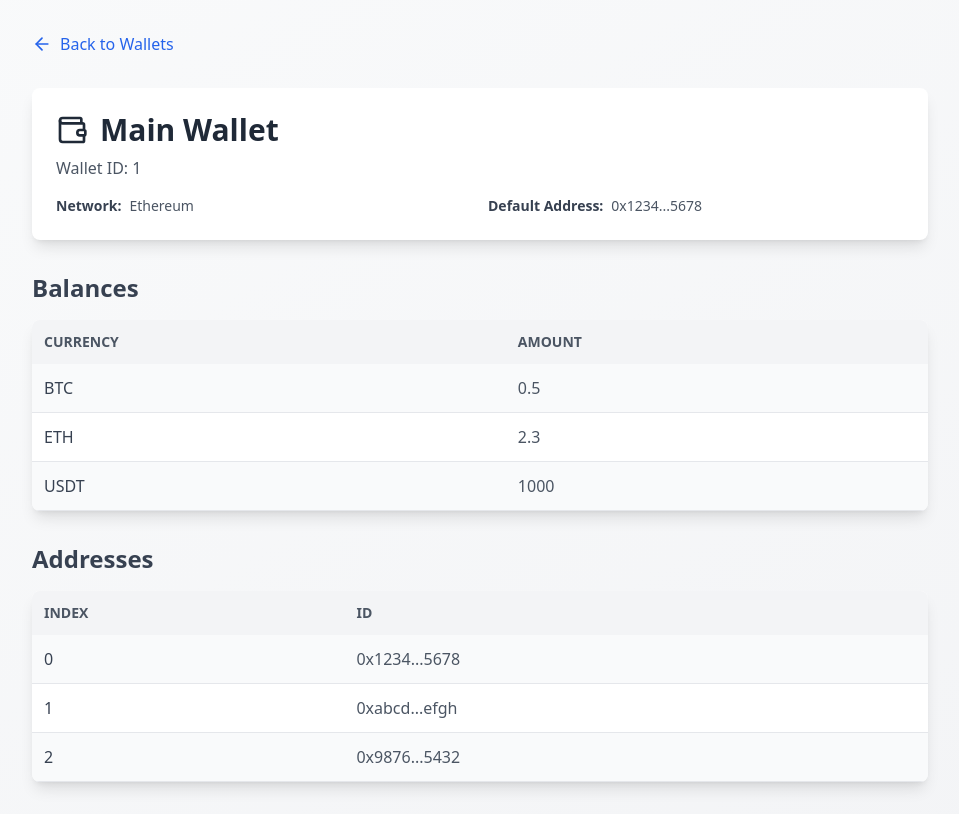
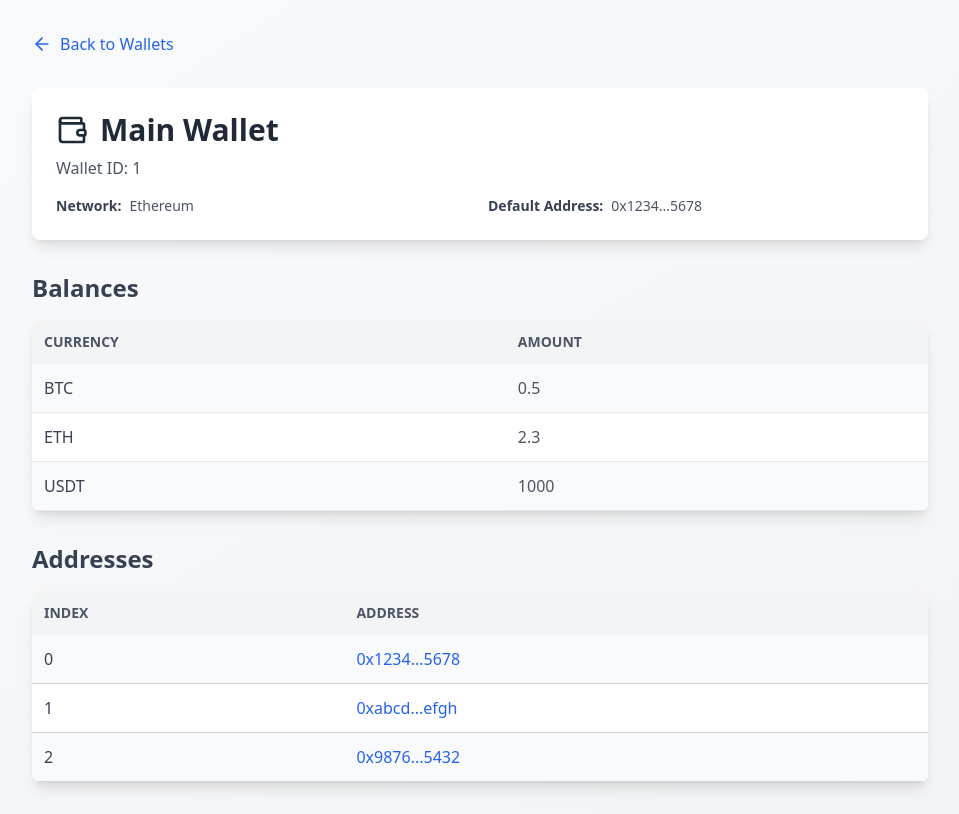
Before and after one commit to coinbase/cdp-wallet-manager, a Next.js app: page /wallet/1 in a window 1280 px wide. Shown: the whole page, without its empty margins (160-1119 px from the left). Built offline with nearby package versions, Linux system fonts and the light colour scheme.

Commit message:
Created address page

```diff
--- a/src/app/address/[addressId]/page.tsx
+++ b/src/app/address/[addressId]/page.tsx
@@ -0,0 +1,107 @@
+'use client'
+
+import { useEffect, useState } from 'react';
+import Link from "next/link";
+import { ArrowLeft, CreditCard } from "lucide-react";
+
+export type Address = {
+  id: string;
+  walletId: number;
+  network: string;
+  balances: Record<string, number>;
+  transactions: number;
+};
+
+// Mock data for address details (replace with actual data fetching logic later)
+const addresses: Record<string, Address> = {
+  "0x1234...5678": {
+    id: "0x1234...5678",
+    walletId: 1,
+    network: "Ethereum",
+    balances: { ETH: 1.5, USDT: 500 },
+    transactions: 25
+  },
+  "bc1qxy...zw3f0": {
+    id: "bc1qxy...zw3f0",
+    walletId: 2,
+    network: "Bitcoin",
+    balances: { BTC: 0.05 },
+    transactions: 10
+  },
+  "0x2468...1357": {
+    id: "0x2468...1357",
+    walletId: 3,
+    network: "Polygon",
+    balances: { MATIC: 100, USDC: 200 },
+    transactions: 50
+  },
+};
+
+export default function AddressPage({ params }: { params: { addressId: string } }) {
+  const [address, setAddress] = useState<Address | null>(null);
+
+  useEffect(() => {
+    // In a real app, you'd fetch the address data from an API here
+    const fetchedAddress = addresses[params.addressId] || {
+      id: params.addressId,
+      walletId: 0,
+      network: "Unknown",
+      balances: {},
+      transactions: 0
+    };
+    setAddress(fetchedAddress);
+  }, [params.addressId]);
+
+  if (!address) {
+    return <div>Loading...</div>;
+  }
+
+  return (
+    <div className="min-h-screen bg-gradient-to-br from-gray-50 to-gray-100 dark:from-gray-900 dark:to-gray-800 p-8 font-sans">
+      <main className="max-w-4xl mx-auto">
+        <Link href={`/wallet/${address.walletId}`} className="inline-flex items-center text-primary hover:text-primary/80 mb-8 transition duration-300 ease-in-out">
+          <ArrowLeft size={20} className="mr-2" />
+          <span>Back to Wallet</span>
+        </Link>
+
+        <div className="bg-white dark:bg-gray-800 rounded-lg shadow-lg p-6 mb-8">
+          <h1 className="text-3xl font-bold mb-2 text-gray-800 dark:text-gray-100 flex items-center">
+            <CreditCard size={32} className="mr-3 text-primary" />
+            Address Details
+          </h1>
+          <p className="text-gray-600 dark:text-gray-300 mb-4 break-all">Address ID: {address.id}</p>
+          <div className="grid grid-cols-2 gap-4 text-sm">
+            <div>
+              <span className="font-semibold text-gray-700 dark:text-gray-200">Network:</span>
+              <span className="ml-2 text-gray-600 dark:text-gray-300">{address.network}</span>
+            </div>
+            <div>
+              <span className="font-semibold text-gray-700 dark:text-gray-200">Wallet ID:</span>
+              <span className="ml-2 text-gray-600 dark:text-gray-300">{address.walletId}</span>
+            </div>
+          </div>
+        </div>
+
+        <h2 className="text-2xl font-semibold mb-4 text-gray-700 dark:text-gray-200">Balances</h2>
+        <div className="bg-white dark:bg-gray-800 rounded-lg shadow-lg overflow-hidden">
+          <table className="w-full border-collapse">
+            <thead>
+              <tr className="bg-gray-100 dark:bg-gray-700 text-gray-600 dark:text-gray-200 text-sm uppercase">
+                <th className="p-3 text-left font-semibold">Currency</th>
+                <th className="p-3 text-left font-semibold">Amount</th>
+              </tr>
+            </thead>
+            <tbody>
+              {Object.entries(address.balances).map(([currency, amount], index) => (
+                <tr key={currency} className={`border-b border-gray-300 dark:border-gray-600 ${index % 2 === 0 ? 'bg-gray-50 dark:bg-gray-800' : 'bg-white dark:bg-gray-900'}`}>
+                  <td className="p-3 font-medium text-gray-700 dark:text-gray-300">{currency}</td>
+                  <td className="p-3 text-gray-600 dark:text-gray-300">{amount.toString()}</td>
+                </tr>
+              ))}
+            </tbody>
+          </table>
+        </div>
+      </main>
+    </div>
+  );
+}
--- a/src/app/wallet/[walletId]/page.tsx
+++ b/src/app/wallet/[walletId]/page.tsx
@@ -105,14 +105,21 @@ export default function WalletPage({ params }: { params: { walletId: string } })
             <thead>
               <tr className="bg-gray-100 dark:bg-gray-700 text-gray-600 dark:text-gray-200 text-sm uppercase">
                 <th className="p-3 text-left font-semibold">Index</th>
-                <th className="p-3 text-left font-semibold">ID</th>
+                <th className="p-3 text-left font-semibold">Address</th>
               </tr>
             </thead>
             <tbody>
               {wallet.addresses.map((address, index) => (
-                <tr key={index} className={`border-b border-gray-200 dark:border-gray-700 ${index % 2 === 0 ? 'bg-gray-50 dark:bg-gray-800' : 'bg-white dark:bg-gray-900'}`}>
+                <tr key={index} className={`border-b border-gray-300 dark:border-gray-600 ${index % 2 === 0 ? 'bg-gray-50 dark:bg-gray-800' : 'bg-white dark:bg-gray-900'}`}>
                   <td className="p-3 font-medium text-gray-700 dark:text-gray-300">{index}</td>
-                  <td className="p-3 text-gray-600 dark:text-gray-300 break-all">{address}</td>
+                  <td className="p-3 text-gray-600 dark:text-gray-300 break-all">
+                    <Link
+                      href={`/address/${address}`}
+                      className="text-primary hover:text-primary/80 hover:underline transition duration-300 ease-in-out"
+                    >
+                      {address}
+                    </Link>
+                  </td>
                 </tr>
               ))}
             </tbody>
```
Also changed, not shown: 1 other file (tests, documents, lock files or other folders).
